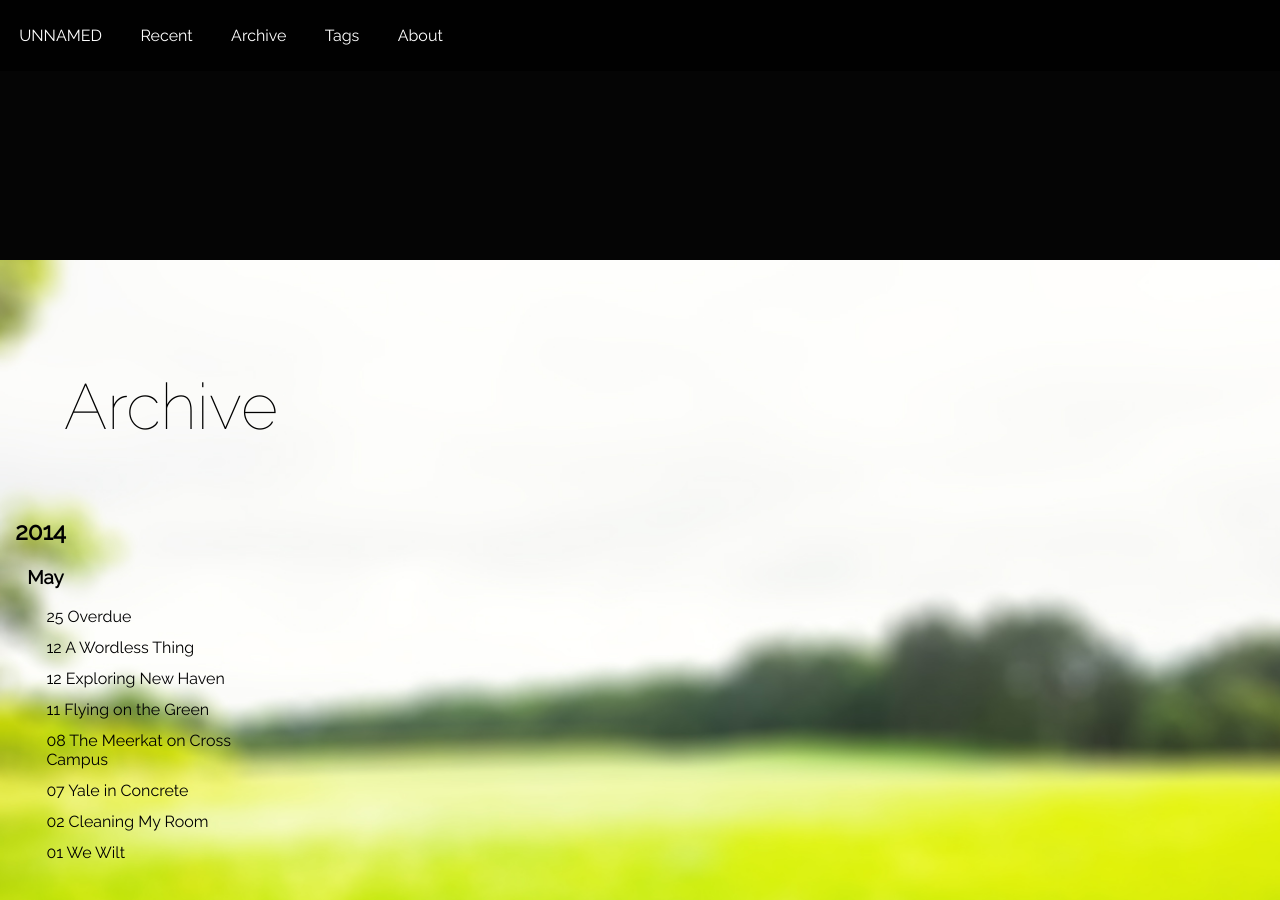
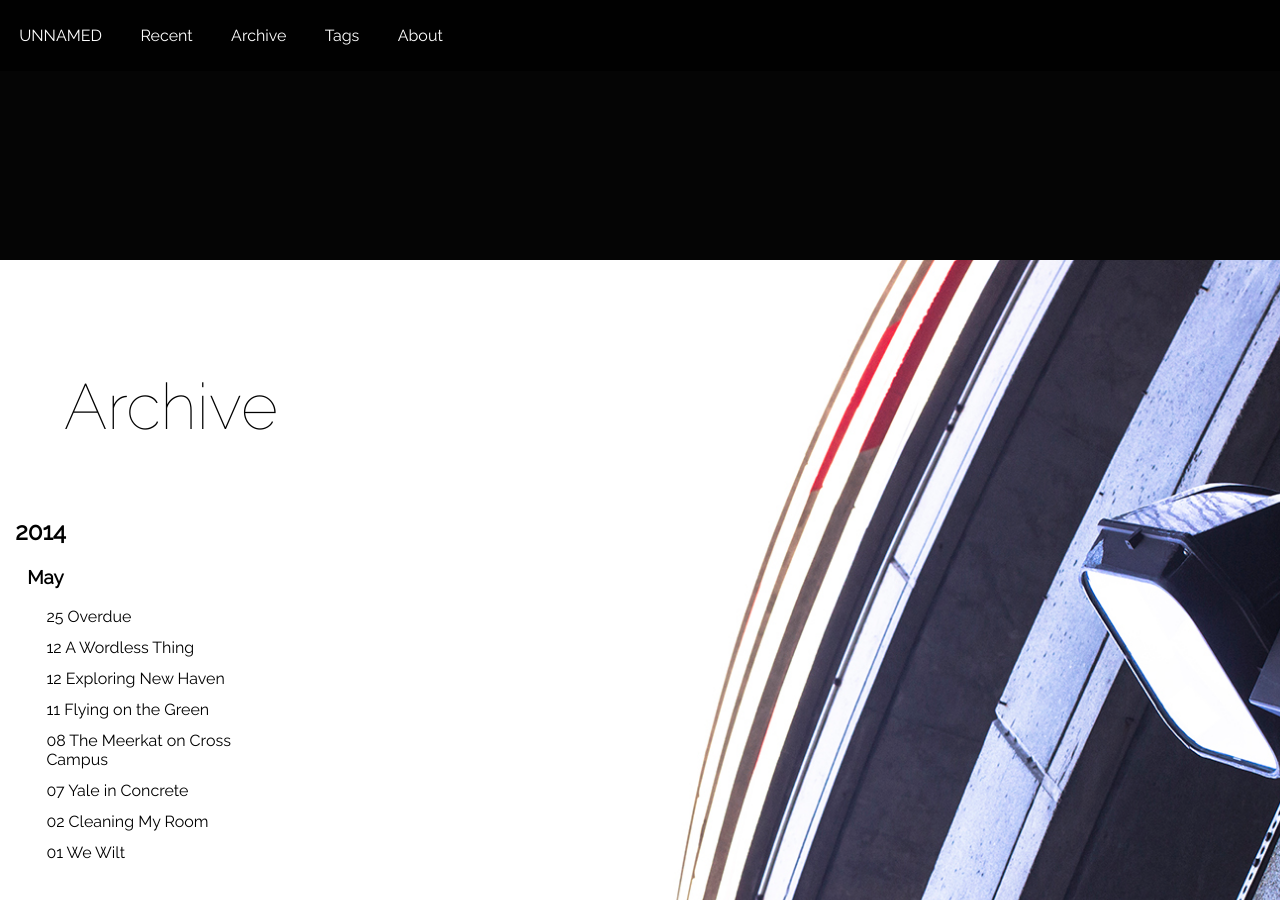
Before and after one commit to jk5228/unnamed, a Jekyll site: the page built from index.html, in a window 1280 px wide and 900 px high, scrolled down 1585 px. Built offline with Jekyll 4.4.1, drawn with Linux system fonts in a browser that asks for light colours; Markdown is read by kramdown in place of the engine named in the settings.

Commit message:
new photo post

```diff
--- a/index.html
+++ b/index.html
@@ -104,7 +104,7 @@
 			min-width: 100%;
 			background-color: #E1E5E8;
 			background-attachment: fixed;
-			background-image: url('imgs/field.jpg');
+			background-image: url('imgs/garage-lamp.jpg');
 		}
 		#archivecontainer {
 			position: relative;
```
